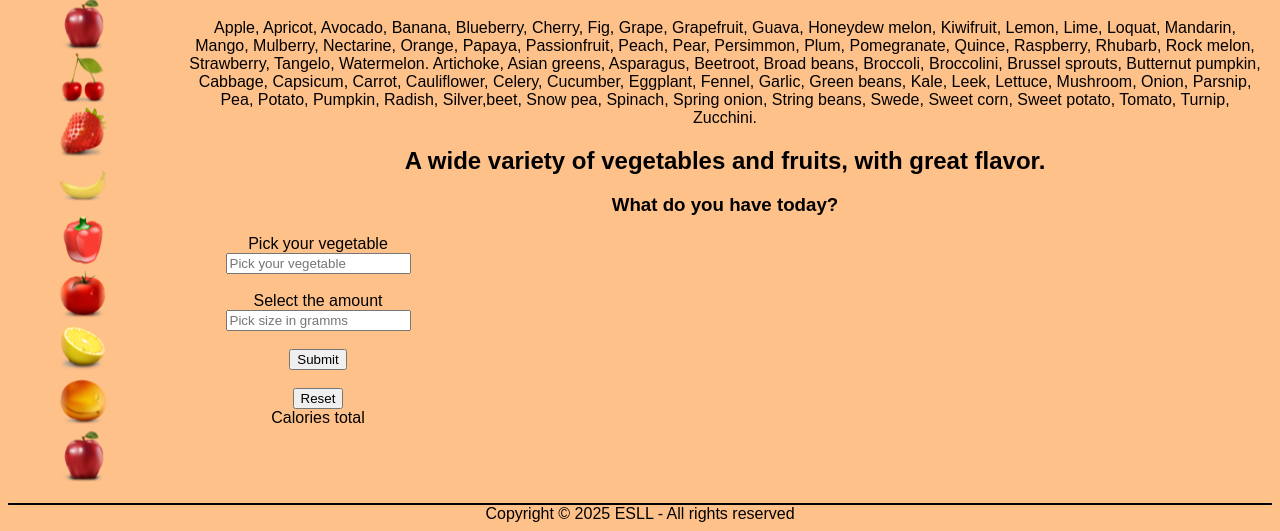
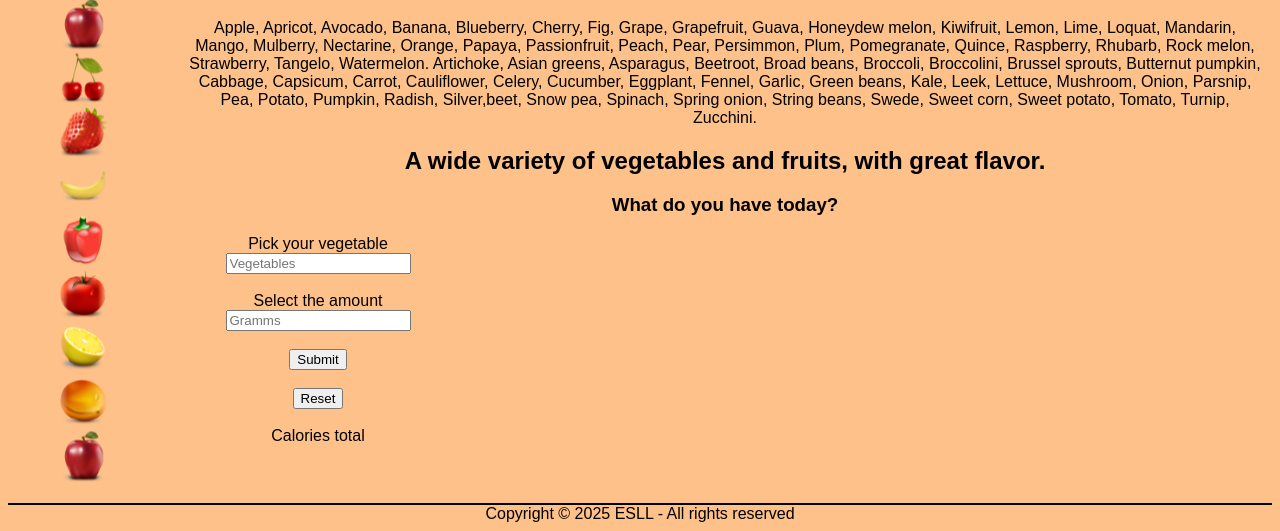
Before and after one commit to DimDeveloper18/Python-Assignment, a Flask app: page /vegetables in a window 1280 px wide. Shown: the part 304-835 px from the top of the page. Run offline with Flask 3, Linux system fonts and the light colour scheme.

Commit message:
Inputs placeholder name's changed for (Vegetables and Gramms).

```diff
--- a/templates/vegetables.html
+++ b/templates/vegetables.html
@@ -25,7 +25,7 @@
             <h3>What do you have today?</h3>
             <form id="choose_form" method="get">
                 <label for="piked-vegi">Pick your vegetable</label>
-                <input type="text" name="vegetable" id="vegetable" list="vegetables" placeholder="Pick your vegetable">
+                <input type="text" name="vegetable" id="vegetable" list="vegetables" placeholder="Vegetables">
                 <datalist id="vegetables">
                     <option value="Avocado" label="Avocado"></option>
                     <option value="Artichoke" label="Artichoke"></option>
@@ -45,7 +45,7 @@
                     <option value="" label=""></option>
                 </datalist>&nbsp;
                 <label for="gramms_select">Select the amount</label>
-                <input type="text" name="gramm" id="veg_gramm" list="gramms" placeholder="Pick size in gramms">
+                <input type="text" name="gramm" id="veg_gramm" list="gramms" placeholder="Gramms">
                 <datalist id="gramms">
                     <option value="30" label="g"></option>
                     <option value="50" label="g"></option>
@@ -53,7 +53,7 @@
                     <option value="150" label="g"></option>
                     <option value="" label=""></option>
                 </datalist>&nbsp;
-                <input type="submit"/>&nbsp; <input type="reset"/>
+                <input type="submit"/>&nbsp; <input type="reset"/>&nbsp;
                 <label for="veg_cal">Calories total</label>
                 <output id="calories" name="calories" for="vegetable gramm"></output>
             </form>
```
